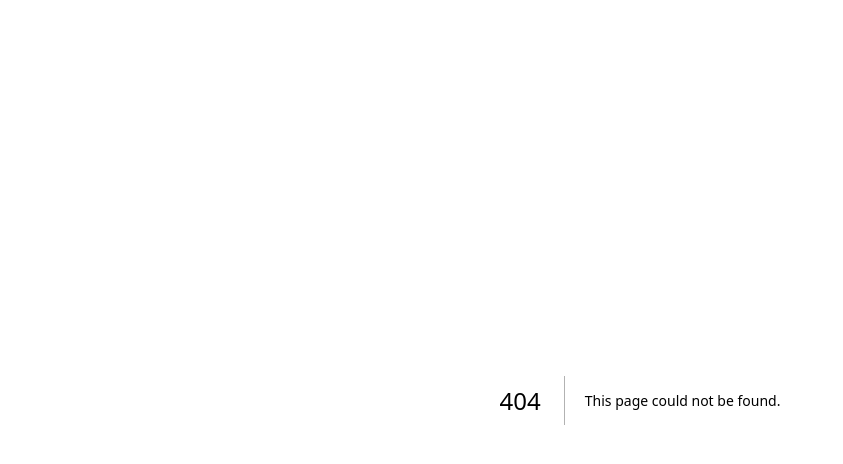
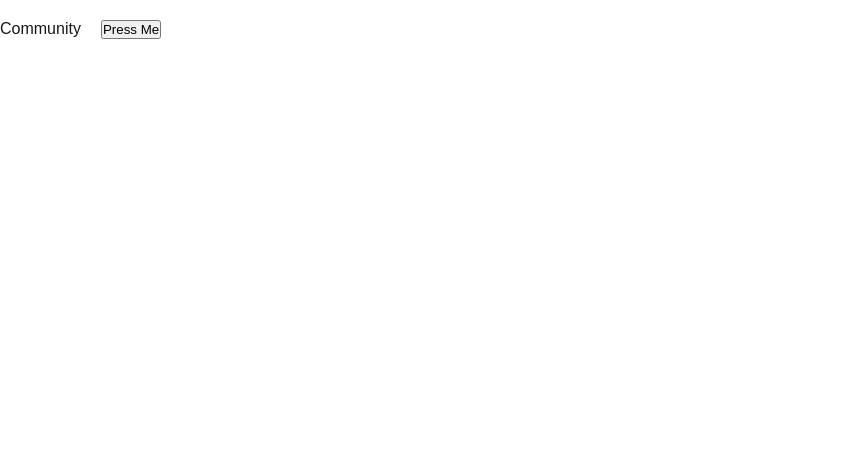
Before and after one commit to donicnu/nestar-demo, a Next.js app: page /community in a window 1280 px wide. Before the commit this address had no page. Shown: the top 464 px of the page, without its empty margins (0-843 px from the left). Built offline with nearby package versions, Linux system fonts and the light colour scheme.

Commit message:
feat: organize and test pages router system

```diff
--- a/pages/_document.tsx
+++ b/pages/_document.tsx
@@ -1,6 +1,7 @@
 import { Html, Head, Main, NextScript } from "next/document";
 
 export default function Document() {
+  console.log("DOCUMENT -  PAGES ROUTER");
   return (
     <Html lang="en">
       <Head />
--- /dev/null
+++ b/pages/community/index.tsx
@@ -0,0 +1,16 @@
+import { useState } from "react";
+
+const CommunityList = () => {
+  console.log("COMMUNITY COMPONENT PAGES ROUTER");
+  const [title, setTitle] = useState<string>("hello");
+  return (
+    <div>
+      Community
+      <button onClick={() => alert("Hello MIT")} style={{ margin: 20 }}>
+        Press Me
+      </button>
+    </div>
+  );
+};
+
+export default CommunityList;
--- /dev/null
+++ b/pages/property/index.tsx
@@ -0,0 +1,6 @@
+const PropertyList = () => {
+  console.log("PROPERTYLIST COMPONENT PAGES ROUTER");
+  return <div>PROPERTY LIST</div>;
+};
+
+export default PropertyList;
```
Also changed, not shown: pages/index.tsx (+1 -8 lines), pages/property/[productId]/index.tsx (added, +8 -0 lines), text.txt (added), 2 other files (tests, documents, lock files or other folders).
